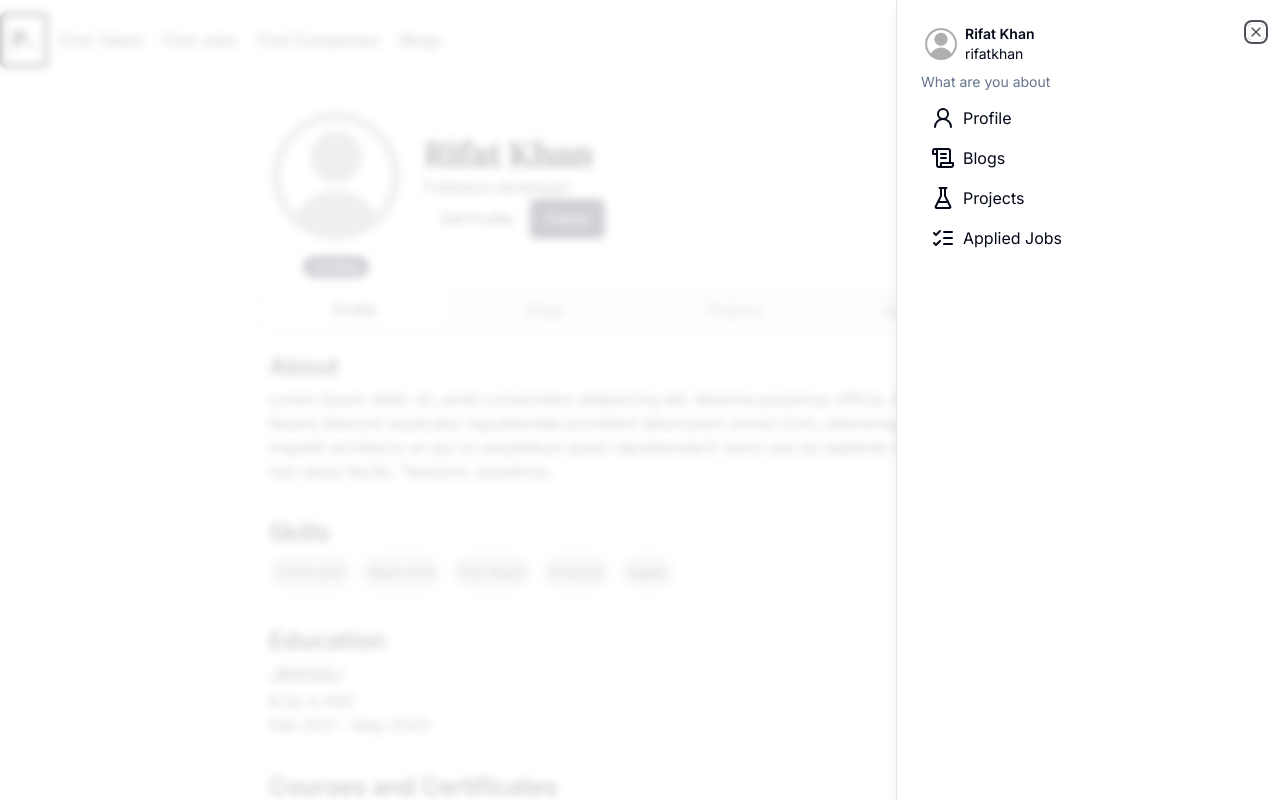
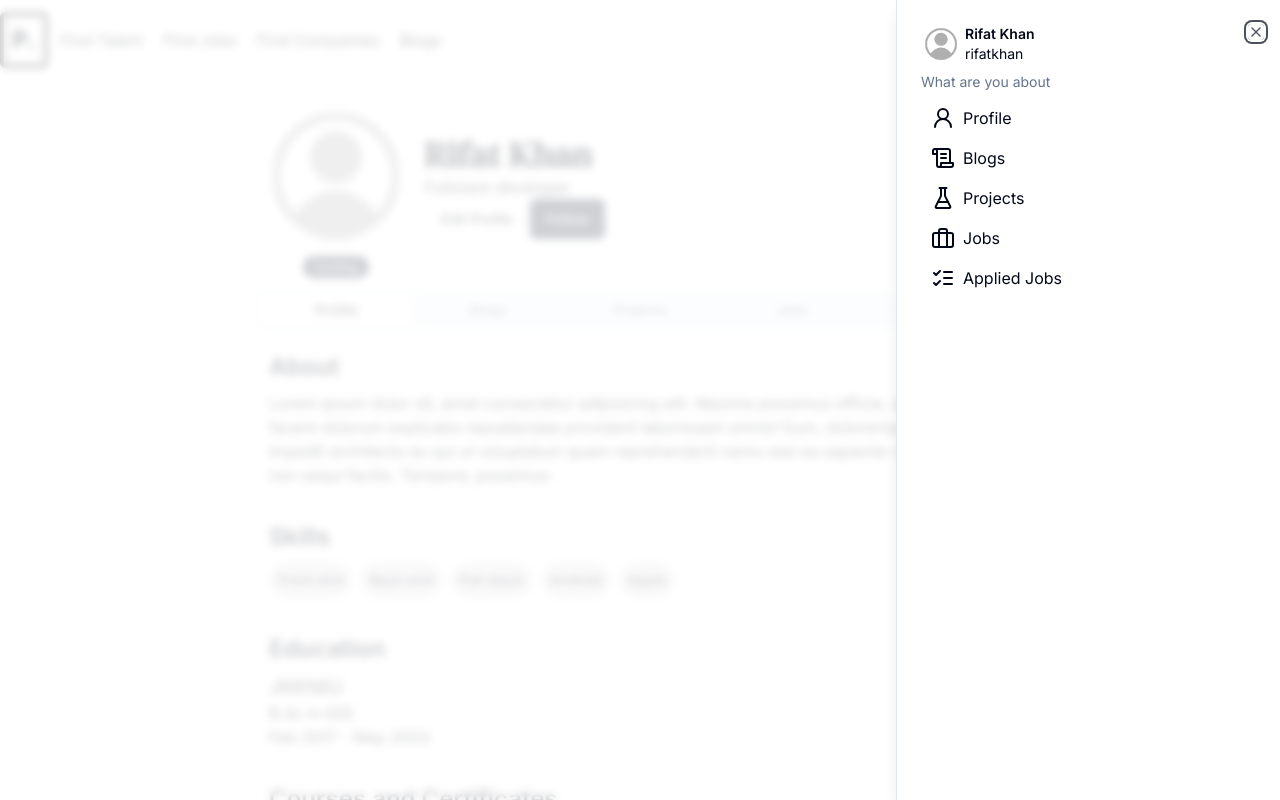
Before and after one commit to StepAsideLiL/p-dot, a Next.js app: page /p/hello in a window 1280 px wide. Both pictures are taken after a click on the button 1260 px from the left and 40 px from the top of the page. Shown: the top 800 px of the page. Built offline with nearby package versions, Linux system fonts and the light colour scheme.

Commit message:
add edit profile, new blog, new job, new project pages and refector some code

```diff
--- /dev/null
+++ b/app/(profile)/p/[username]/edit-profile/page.tsx
@@ -0,0 +1,13 @@
+import { Main, ProfileSectionTitle } from "@/components/web-uis";
+
+const EditProfilePage = () => {
+  return (
+    <Main className="max-w-5xl mx-auto container">
+      <ProfileSectionTitle>Edit Your Profile</ProfileSectionTitle>
+
+      <section>Profile Picture</section>
+    </Main>
+  );
+};
+
+export default EditProfilePage;
--- /dev/null
+++ b/app/(profile)/p/[username]/new-blog/page.tsx
@@ -0,0 +1,11 @@
+import { Main, ProfileSectionTitle } from "@/components/web-uis";
+
+const NewBlogPage = () => {
+  return (
+    <Main className="max-w-5xl mx-auto container">
+      <ProfileSectionTitle>Write A Blog</ProfileSectionTitle>
+    </Main>
+  );
+};
+
+export default NewBlogPage;
--- /dev/null
+++ b/app/(profile)/p/[username]/new-job/page.tsx
@@ -0,0 +1,11 @@
+import { Main, ProfileSectionTitle } from "@/components/web-uis";
+
+const NewJobPage = () => {
+  return (
+    <Main className="max-w-5xl mx-auto container">
+      <ProfileSectionTitle>New Job</ProfileSectionTitle>
+    </Main>
+  );
+};
+
+export default NewJobPage;
--- /dev/null
+++ b/app/(profile)/p/[username]/new-project/page.tsx
@@ -0,0 +1,11 @@
+import { Main, ProfileSectionTitle } from "@/components/web-uis";
+
+const NewProjectPage = () => {
+  return (
+    <Main className="max-w-5xl mx-auto container">
+      <ProfileSectionTitle>Add A Project</ProfileSectionTitle>
+    </Main>
+  );
+};
+
+export default NewProjectPage;
--- a/app/(profile)/p/[username]/page.tsx
+++ b/app/(profile)/p/[username]/page.tsx
@@ -1,7 +1,4 @@
-import AppliedJobTabContent from "@/components/profile-tabs/applied-job";
-import BlogsTabContent from "@/components/profile-tabs/blogs";
-import ProfileTabContent from "@/components/profile-tabs/profile";
-import ProjectsTabContent from "@/components/profile-tabs/projects";
+import { tabsList } from "@/components/menus";
 import { Badge } from "@/components/ui/badge";
 import { Button } from "@/components/ui/button";
 import { Tabs, TabsContent, TabsList, TabsTrigger } from "@/components/ui/tabs";
@@ -18,33 +15,6 @@ const ProfilePage = ({
   params: { username: string };
   searchParams: { tabs: string };
 }) => {
-  const tabsList = [
-    {
-      title: "Profile",
-      value: "profile",
-      href: `/p/hello`,
-      content: <ProfileTabContent />,
-    },
-    {
-      title: "Blogs",
-      value: "blogs",
-      href: "/p/hello?tabs=blogs",
-      content: <BlogsTabContent />,
-    },
-    {
-      title: "Projects",
-      value: "projects",
-      href: "/p/hello?tabs=projects",
-      content: <ProjectsTabContent />,
-    },
-    {
-      title: "Applied Jobs",
-      value: "applied-jobs",
-      href: "/p/hello?tabs=applied-jobs",
-      content: <AppliedJobTabContent />,
-    },
-  ];
-
   const tabsParam = tabs ? tabs : tabsList[0].value;
 
   return (
@@ -72,14 +42,30 @@ const ProfilePage = ({
           <p>{`Fullstack developer`}</p>
 
           <div>
-            <Button variant={"outline"}>Edit Profile</Button>
+            <Button variant={"outline"} asChild>
+              <Link href={"/p/hello/edit-profile"}>Edit Profile</Link>
+            </Button>
             <Button>Follow</Button>
           </div>
         </div>
       </section>
 
       <Tabs defaultValue={tabsList[0].value} value={tabsParam}>
-        <TabsList className="grid w-full grid-cols-4">
+        <TabsList
+          className={cn(
+            "grid w-full",
+            tabsList.length === 3 && "grid-cols-3",
+            tabsList.length === 4 && "grid-cols-4",
+            tabsList.length === 5 && "grid-cols-5",
+            tabsList.length === 6 && "grid-cols-6",
+            tabsList.length === 7 && "grid-cols-7",
+            tabsList.length === 8 && "grid-cols-8",
+            tabsList.length === 9 && "grid-cols-9",
+            tabsList.length === 10 && "grid-cols-10",
+            tabsList.length === 11 && "grid-cols-11",
+            tabsList.length === 12 && "grid-cols-12"
+          )}
+        >
           {tabsList.map((tab) => (
             <Link key={tab.value} href={tab.href} className="w-full block">
               <TabsTrigger value={tab.value} className="w-full">
--- /dev/null
+++ b/components/menus.tsx
@@ -0,0 +1,50 @@
+import AppliedJobTabContent from "@/components/profile-tabs/applied-job";
+import BlogsTabContent from "@/components/profile-tabs/blogs";
+import JobTabContent from "@/components/profile-tabs/job";
+import ProfileTabContent from "@/components/profile-tabs/profile";
+import ProjectsTabContent from "@/components/profile-tabs/projects";
+import {
+  Briefcase,
+  FlaskConical,
+  ListChecks,
+  ScrollText,
+  User2,
+} from "lucide-react";
+
+export const tabsList = [
+  {
+    title: "Profile",
+    value: "profile",
+    href: `/p/hello`,
+    icon: <User2 />,
+    content: <ProfileTabContent />,
+  },
+  {
+    title: "Blogs",
+    value: "blogs",
+    href: "/p/hello?tabs=blogs",
+    icon: <ScrollText />,
+    content: <BlogsTabContent />,
+  },
+  {
+    title: "Projects",
+    value: "projects",
+    href: "/p/hello?tabs=projects",
+    icon: <FlaskConical />,
+    content: <ProjectsTabContent />,
+  },
+  {
+    title: "Jobs",
+    value: "jobs",
+    href: "/p/hello?tabs=jobs",
+    icon: <Briefcase />,
+    content: <JobTabContent />,
+  },
+  {
+    title: "Applied Jobs",
+    value: "applied-jobs",
+    href: "/p/hello?tabs=applied-jobs",
+    icon: <ListChecks />,
+    content: <AppliedJobTabContent />,
+  },
+];
--- a/components/profile-tabs/blogs.tsx
+++ b/components/profile-tabs/blogs.tsx
@@ -3,11 +3,22 @@ import { ProfileSection, ProfileSectionTitle } from "../web-uis";
 import Image from "next/image";
 import { cn } from "@/lib/utils";
 import { dmSerifDisplay } from "@/lib/fonts";
+import { Button } from "../ui/button";
+import Link from "next/link";
+import { Plus } from "lucide-react";
 
 const BlogsTabContent = () => {
   return (
     <ProfileSection>
-      <ProfileSectionTitle>Blogs</ProfileSectionTitle>
+      <div className="flex justify-between items-center">
+        <ProfileSectionTitle>Blogs</ProfileSectionTitle>
+
+        <Button variant={"outline"} asChild>
+          <Link href={"/p/hello/new-blog"} className="flex">
+            <Plus size={16} /> <span>New Blog</span>
+          </Link>
+        </Button>
+      </div>
 
       <section className="space-y-4">
         {arr20.map((list) => (
--- /dev/null
+++ b/components/profile-tabs/job.tsx
@@ -0,0 +1,59 @@
+import { arr20, fields } from "@/lib/placeholder-data";
+import { ProfileSection, ProfileSectionTitle } from "../web-uis";
+import { cn } from "@/lib/utils";
+import { dmSerifDisplay } from "@/lib/fonts";
+import { Button } from "../ui/button";
+import Link from "next/link";
+import { Plus } from "lucide-react";
+
+const JobTabContent = () => {
+  return (
+    <ProfileSection>
+      <div className="flex justify-between items-center">
+        <ProfileSectionTitle>Jobs</ProfileSectionTitle>
+
+        <Button variant={"outline"} asChild>
+          <Link href={"/p/hello/new-job"} className="flex">
+            <Plus size={16} /> <span>New Job</span>
+          </Link>
+        </Button>
+      </div>
+
+      <section className="space-y-4">
+        {arr20.map((list) => (
+          <JobsCard key={list} />
+        ))}
+      </section>
+    </ProfileSection>
+  );
+};
+
+const JobsCard = () => {
+  return (
+    <article className="p-4 border border-slate-300 rounded space-y-2">
+      <h1 className={cn(dmSerifDisplay.className, "text-xl")}>
+        React and React Native Developer
+      </h1>
+
+      <p className="text-sm">HelloDev &bull; {`6 hours ago`}</p>
+      <p>
+        Lorem ipsum dolor sit amet consectetur adipisicing elit. Placeat
+        dignissimos nemo distinctio sit numquam eveniet porro eaque fugiat,
+        itaque sequi.
+      </p>
+      <ul className="flex gap-1.5 flex-wrap text-xs">
+        {fields.map((field) => (
+          <li key={field.slug} className="p-2 border border-1 rounded-3xl">
+            {field.title}
+          </li>
+        ))}
+      </ul>
+
+      <Button asChild>
+        <Link href={""}>See Details</Link>
+      </Button>
+    </article>
+  );
+};
+
+export default JobTabContent;
--- a/components/profile-tabs/projects.tsx
+++ b/components/profile-tabs/projects.tsx
@@ -2,11 +2,22 @@ import { arr20 } from "@/lib/placeholder-data";
 import { ProfileSection, ProfileSectionTitle } from "../web-uis";
 import { dmSerifDisplay } from "@/lib/fonts";
 import { cn } from "@/lib/utils";
+import { Button } from "../ui/button";
+import Link from "next/link";
+import { Plus } from "lucide-react";
 
 const ProjectsTabContent = () => {
   return (
     <ProfileSection>
-      <ProfileSectionTitle>Projects</ProfileSectionTitle>
+      <div className="flex justify-between items-center">
+        <ProfileSectionTitle>Projects</ProfileSectionTitle>
+
+        <Button variant={"outline"} asChild>
+          <Link href={"/p/hello/new-project"} className="flex">
+            <Plus size={16} /> <span>New Project</span>
+          </Link>
+        </Button>
+      </div>
 
       <section className="space-y-4 divide-y-2">
         {arr20.map((list) => (
--- a/components/templates/profile-menu.tsx
+++ b/components/templates/profile-menu.tsx
@@ -9,31 +9,8 @@ import {
 } from "@/components/ui/sheet";
 import { UserAvatar } from "../web-uis";
 import Link from "next/link";
-import { FlaskConical, ListChecks, ScrollText, User2 } from "lucide-react";
 import { useState } from "react";
-
-const menusList = [
-  {
-    title: "Profile",
-    href: "/p/user",
-    icon: <User2 />,
-  },
-  {
-    title: "Blogs",
-    href: "/p/user?tabs=blogs",
-    icon: <ScrollText />,
-  },
-  {
-    title: "Projects",
-    href: "/p/user?tabs=projects",
-    icon: <FlaskConical />,
-  },
-  {
-    title: "Applied Jobs",
-    href: "/p/user?tabs=applied-jobs",
-    icon: <ListChecks />,
-  },
-];
+import { tabsList } from "@/components/menus";
 
 const ProfileMenu = () => {
   const [open, setOpen] = useState(false);
@@ -60,7 +37,7 @@ const ProfileMenu = () => {
 
         <nav>
           <ul className="space-y-1">
-            {menusList.map((list) => (
+            {tabsList.map((list) => (
               <li key={list.href}>
                 <Link
                   href={list.href}
--- a/components/web-uis.tsx
+++ b/components/web-uis.tsx
@@ -73,7 +73,7 @@ export const ProfileSection = ({
   className = "",
 }: ChildrenClassname) => {
   return (
-    <section className={cn("border p-3 rounded space-y-1", className)}>
+    <section className={cn("border p-3 rounded space-y-2", className)}>
       {children}
     </section>
   );
```
